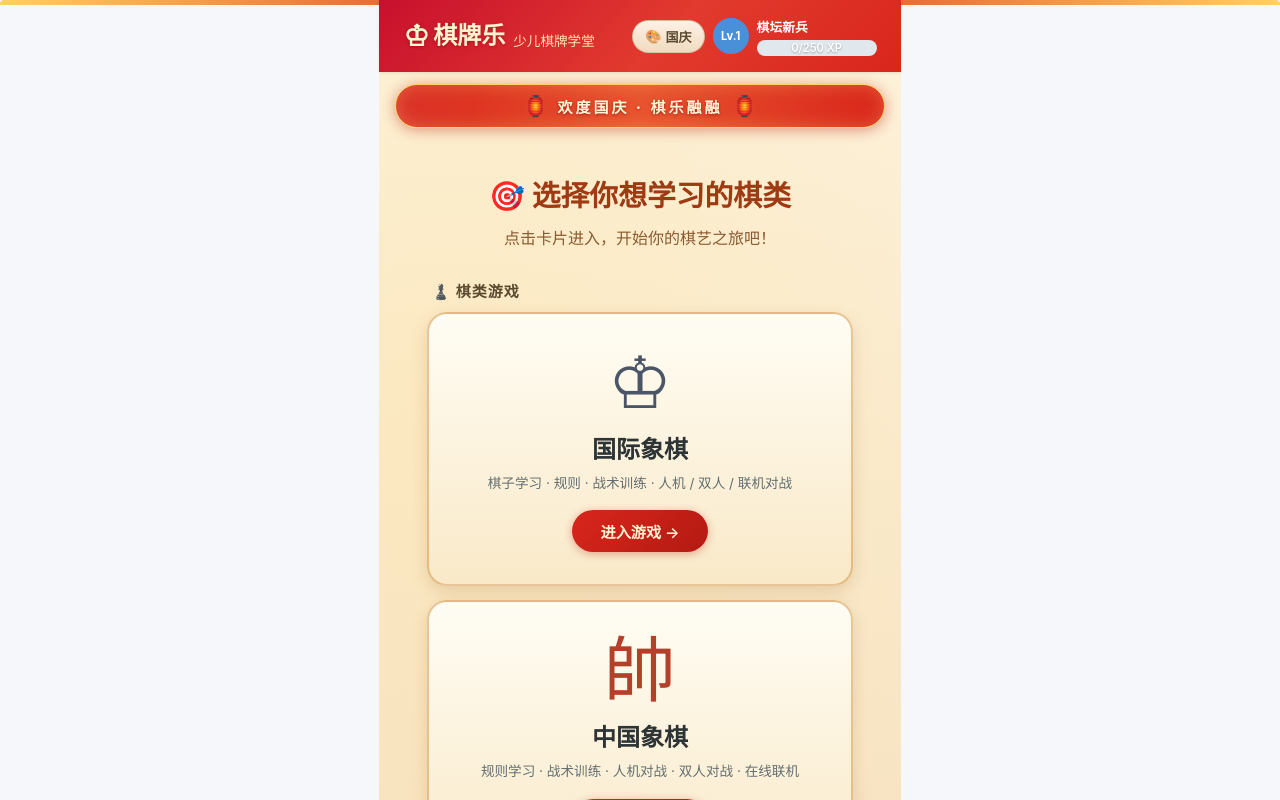
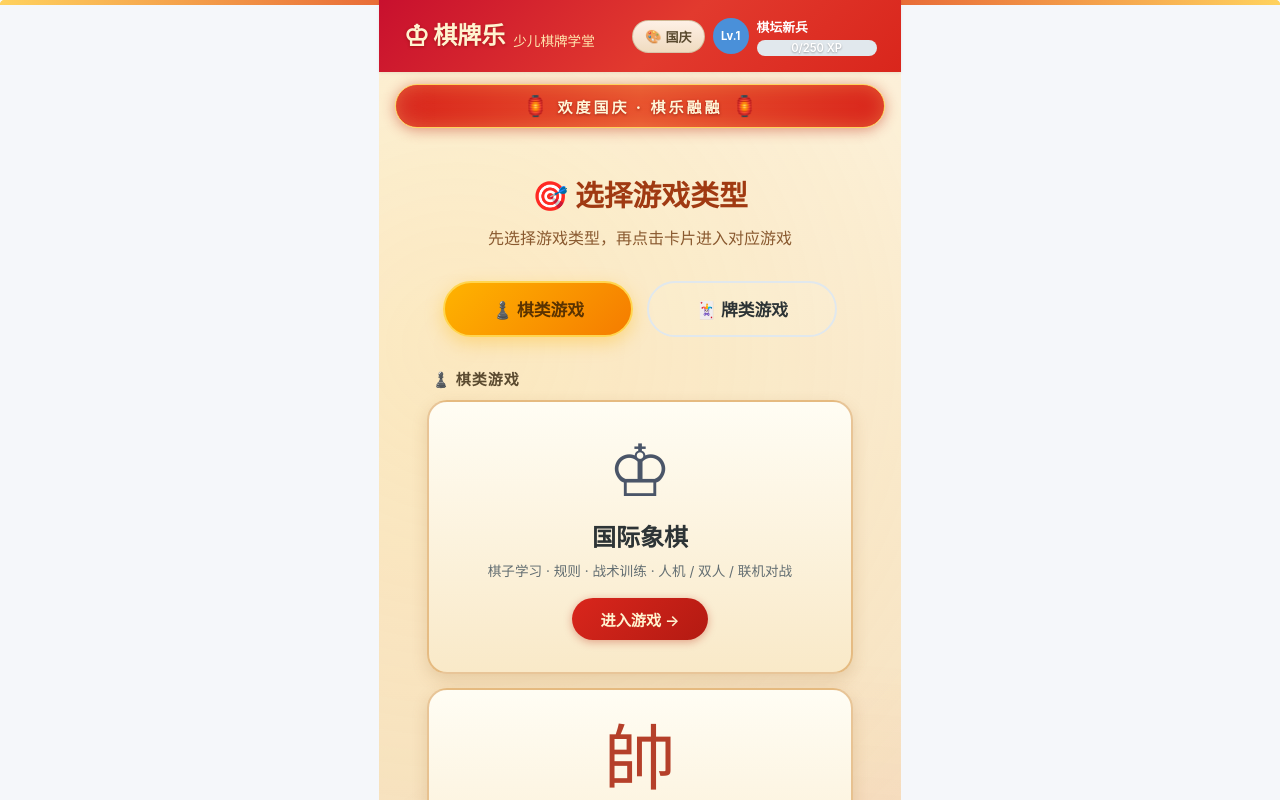
Before and after one commit to hiwebtop2026/chesskids-app, a React (Vite) app: page / in a window 1280 px wide. Shown: the top 800 px of the page. Built offline with nearby package versions, Linux system fonts and the light colour scheme.

Commit message:
feat: 首页先选择游戏类型（棋类/牌类）再进入对应游戏卡片，类型切换按钮高亮

```diff
--- a/src/App.tsx
+++ b/src/App.tsx
@@ -224,6 +224,7 @@ const App: React.FC = () => {
     } catch { return 'default'; }
   });
   const [skinOpen, setSkinOpen] = useState(false);
+  const [selectType, setSelectType] = useState<'chess' | 'card'>('chess');
   const selectSkin = useCallback((k: SkinKey) => {
     setSkin(k);
     try { localStorage.setItem('app-skin', k); } catch { /* 忽略 */ }
@@ -427,10 +428,25 @@ const App: React.FC = () => {
         <main className="app-main home-main">
           <div className="game-select-screen">
             <div className="game-select-header">
-              <h2>🎯 选择你想学习的棋类</h2>
-              <p>点击卡片进入，开始你的棋艺之旅吧！</p>
+              <h2>🎯 选择游戏类型</h2>
+              <p>先选择游戏类型，再点击卡片进入对应游戏</p>
+            </div>
+            <div className="game-type-switch">
+              <button
+                className={`game-type-btn ${selectType === 'chess' ? 'game-type-active' : ''}`}
+                onClick={() => setSelectType('chess')}
+              >
+                ♟️ 棋类游戏
+              </button>
+              <button
+                className={`game-type-btn ${selectType === 'card' ? 'game-type-active' : ''}`}
+                onClick={() => setSelectType('card')}
+              >
+                🃏 牌类游戏
+              </button>
             </div>
             <div className="game-select-cards">
+              {selectType === 'chess' && (
                 <div className="game-select-group">
                   <h3 className="game-select-group-title">♟️ 棋类游戏</h3>
                   <div className="game-select-group-cards">
@@ -482,6 +498,8 @@ const App: React.FC = () => {
                     </button>
                   </div>
                 </div>
+              )}
+              {selectType === 'card' && (
                 <div className="game-select-group">
                   <h3 className="game-select-group-title">🃏 牌类游戏</h3>
                   <div className="game-select-group-cards">
@@ -498,6 +516,7 @@ const App: React.FC = () => {
                     </button>
                   </div>
                 </div>
+              )}
             </div>
           </div>
         </main>
```
Also changed, not shown: src/styles/global.css. Lines whose indentation alone changed are shown as unchanged.
